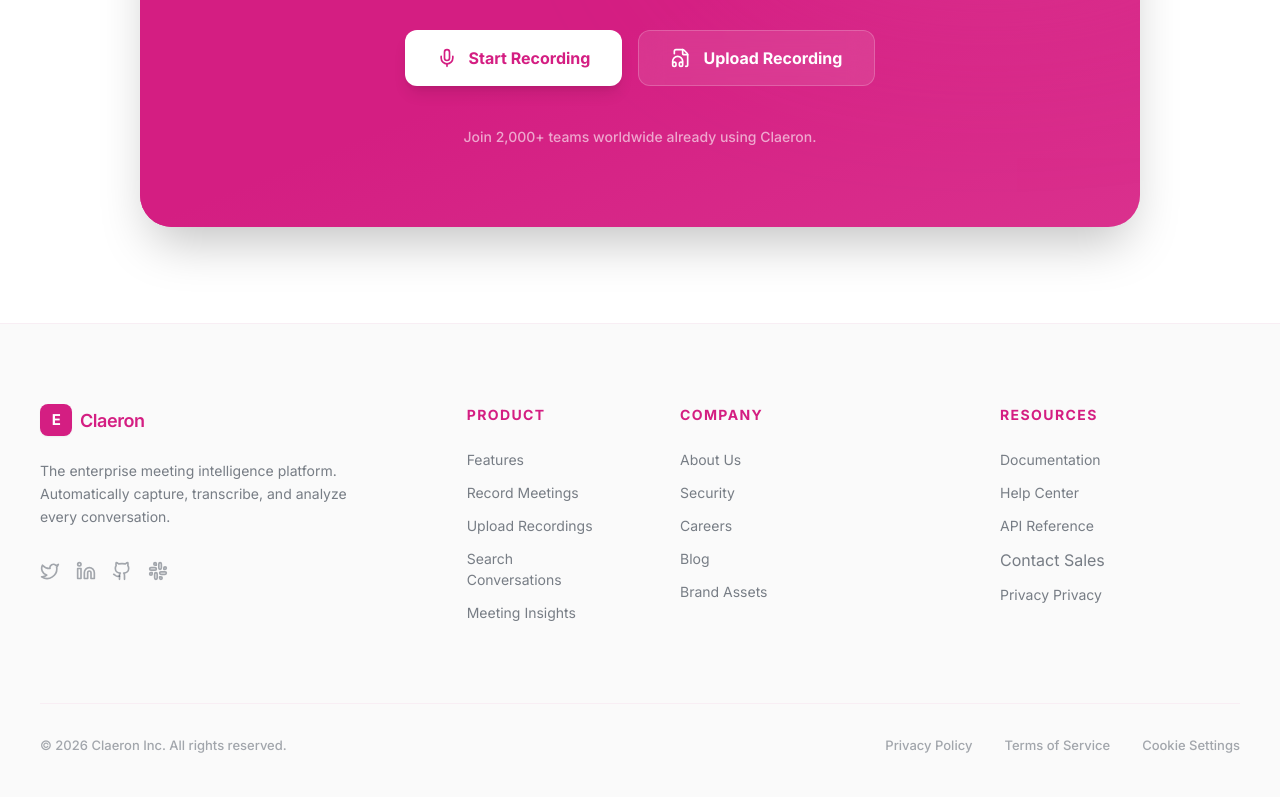
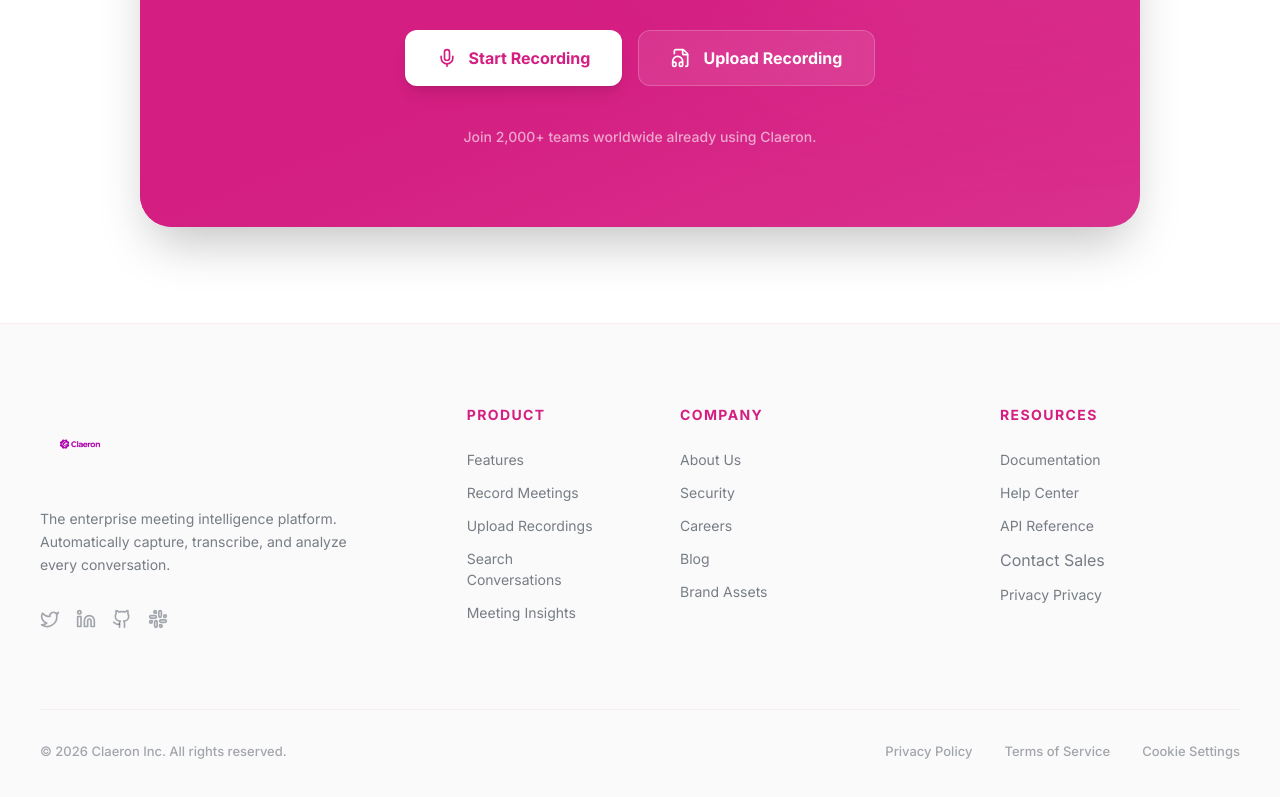
Before and after one commit to yourfavpm/edenintelligence, a Next.js app in the folder frontend/: page / in a window 1280 px wide. Shown: the part 5685-6482 px from the top of the page. Built offline with nearby package versions, Linux system fonts and the light colour scheme.

Commit message:
feat: drastically increase logo sizes across navbar, layout, and auth; add logo to footer

```diff
--- a/frontend/components/Layout.tsx
+++ b/frontend/components/Layout.tsx
@@ -57,7 +57,7 @@
         {/* Sidebar Header */}
         <div className={`h-16 flex items-center ${isCollapsed ? 'justify-center' : 'px-6 justify-between'}`}>
           <Link href="/dashboard" className="flex items-center gap-3 transition-transform hover:scale-105 active:scale-95 group">
-            <img src="/logo.png" alt="Logo" className="h-24 w-auto object-contain" />
+            <img src="/logo.png" alt="Logo" className="h-32 w-auto object-contain" />
           </Link>
           <button
             onClick={toggleCollapsed}
--- a/frontend/components/auth/AuthLayout.tsx
+++ b/frontend/components/auth/AuthLayout.tsx
@@ -25,7 +25,7 @@
                 <div className="max-w-xl relative z-10 text-white pt-10 pb-20">
                     <div className="flex items-center mb-16 opacity-90">
                         {/* Make logo bolder/whiter to stand out on dark background */}
-                        <img src="/logo.png" alt="Logo" className="h-[120px] w-auto object-contain mr-3" />
+                        <img src="/logo.png" alt="Logo" className="h-40 w-auto object-contain mr-3" />
                     </div>
 
                     <h2 className="text-[28px] md:text-[36px] font-bold mb-6 leading-[1.2] tracking-tight text-white/95">
@@ -85,7 +85,7 @@
                 <div className="mx-auto w-full max-w-[420px]">
                     {/* Mobile Brand */}
                     <div className="lg:hidden mb-12 flex flex-col items-center">
-                        <img src="/logo.png" alt="Logo" className="h-36 w-auto object-contain mb-4" />
+                        <img src="/logo.png" alt="Logo" className="h-48 w-auto object-contain mb-4" />
                     </div>
 
                     <div className="bg-white p-8 sm:p-10 rounded-2xl border border-[#E5E7EB] shadow-sm">
--- a/frontend/components/landing/Footer.tsx
+++ b/frontend/components/landing/Footer.tsx
@@ -13,13 +13,8 @@
 
           {/* Column 1: Logo & Info */}
           <div className="md:col-span-4 flex flex-col gap-6">
-            <Link href="/" className="flex items-center gap-2 group">
-              <div className="w-8 h-8 bg-claeron-primary rounded-lg flex items-center justify-center shadow-sm">
-                <span className="text-white font-bold text-[15px] tracking-tight">E</span>
-              </div>
-              <span className="font-semibold text-[18px] text-claeron-primary tracking-tight">
-                Claeron
-              </span>
+            <Link href="/" className="flex items-center gap-3 group">
+              <img src="/logo.png" alt="Logo" className="h-20 w-auto object-contain" />
             </Link>
             <p className="text-[14px] text-claeron-text/60 leading-relaxed max-w-xs">
               The enterprise meeting intelligence platform. Automatically capture, transcribe, and analyze every conversation.
--- a/frontend/components/landing/Navbar.tsx
+++ b/frontend/components/landing/Navbar.tsx
@@ -32,7 +32,7 @@
         <div className="max-w-[1200px] mx-auto h-full px-6 flex items-center justify-between">
           {/* Left: Logo */}
           <Link href="/" className="flex items-center gap-2 group">
-            <img src="/logo.png" alt="Logo" className="h-8 w-auto object-contain" />
+            <img src="/logo.png" alt="Logo" className="h-16 w-auto object-contain" />
           </Link>
 
           {/* Center: Desktop Links */}
@@ -87,7 +87,7 @@
           <div className="relative w-full max-w-xs bg-white h-full shadow-2xl flex flex-col p-6 animate-slide-in-right">
             <div className="flex items-center justify-between mb-8">
               <div className="flex items-center gap-2">
-                <img src="/logo.png" alt="Logo" className="h-24 w-auto object-contain" />
+                <img src="/logo.png" alt="Logo" className="h-16 w-auto object-contain" />
               </div>
               <button
                 onClick={() => setIsMobileMenuOpen(false)}
```
